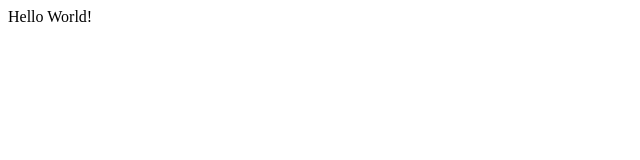
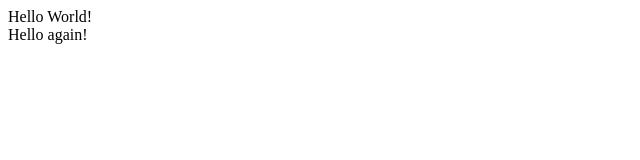
Before and after one commit to angelamariebeck/Udemy-NodeWithReact, a plain HTML site: page index.html in a window 1280 px wide. Shown: the full height of the page, 0-640 px from the left. Drawn offline with Linux system fonts and the light colour scheme.

Commit message:
index html commit 2

```diff
--- a/index.html
+++ b/index.html
@@ -1 +1,2 @@
 <div>Hello World!</div>
+<div>Hello again!</div>
```
